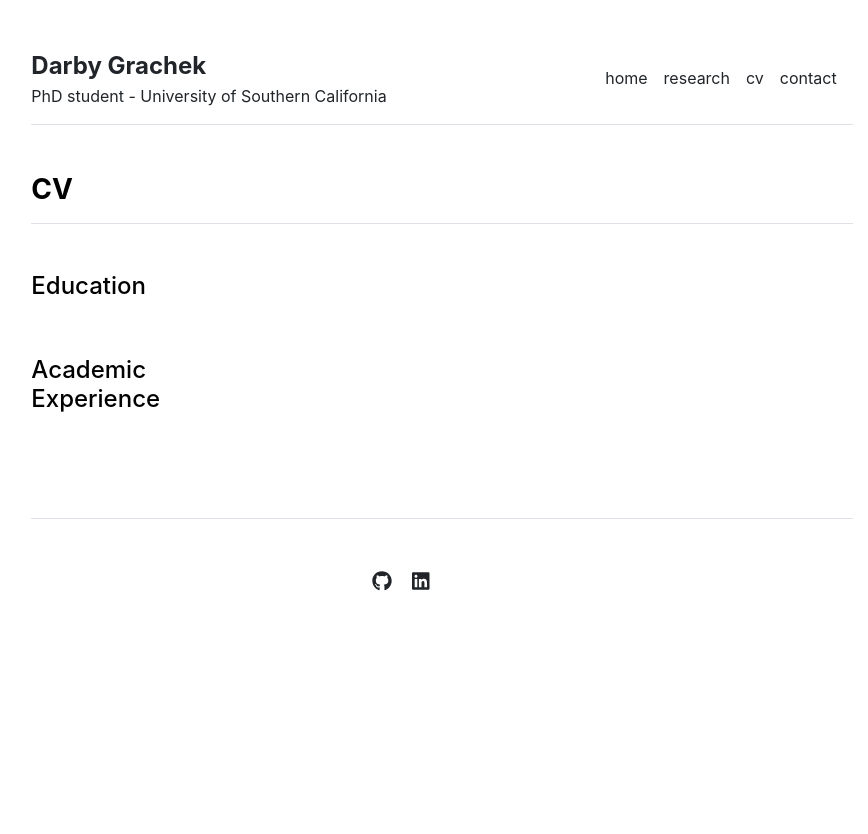
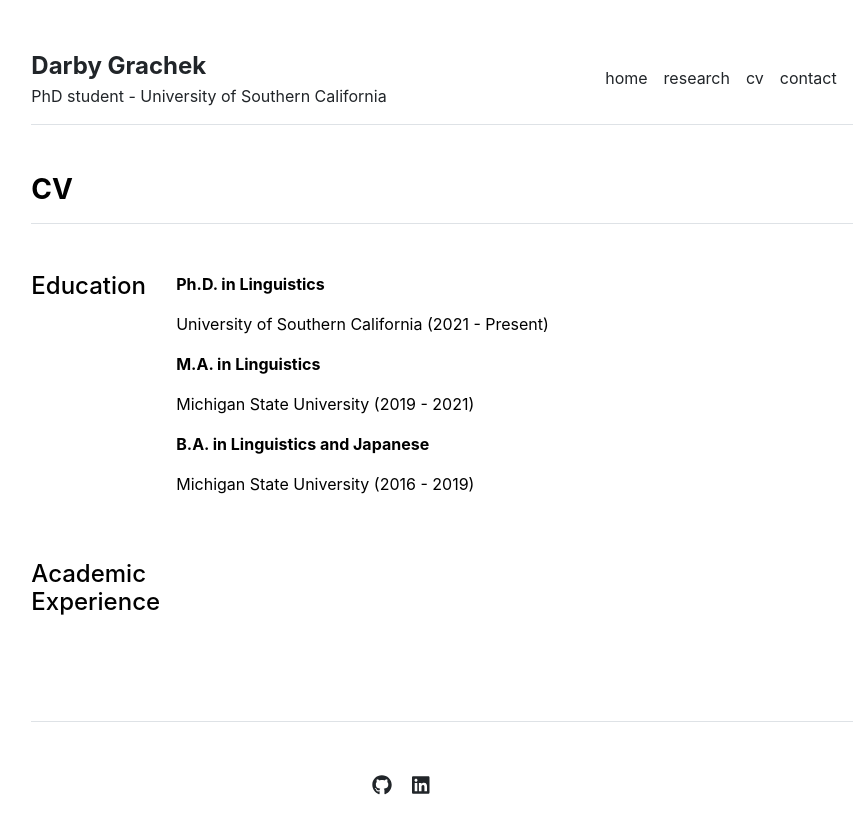
Before and after one commit to darbygrachek/darbygrachek.github.io, a Jekyll site: the page built from cv.md, in a window 1280 px wide. Shown: the top 834 px of the page, without its empty margins (198-1066 px from the left). Built offline with Jekyll 4.4.1, drawn with Linux system fonts in a browser that asks for light colours.

Commit message:
Update education.yml

```diff
--- a/_data/cv/education.yml
+++ b/_data/cv/education.yml
@@ -1,5 +1,8 @@
-#- title: 'B.Sc. (Hons) Physics & Applied Mathematics'
-#  description: 'The University of Waterloo (1976-1980)'
+- title: 'Ph.D. in Linguistics'
+  description: 'University of Southern California (2021 - Present)'
 
-#- title: 'Ph.D. Theoretical High Energy Physics'
-#  description: 'The University of Texas at Austin (1980-1985)'
+- title: 'M.A. in Linguistics'
+  description: 'Michigan State University (2019 - 2021)'
+
+- title: 'B.A. in Linguistics and Japanese'
+  description: 'Michigan State University (2016 - 2019)'
```
